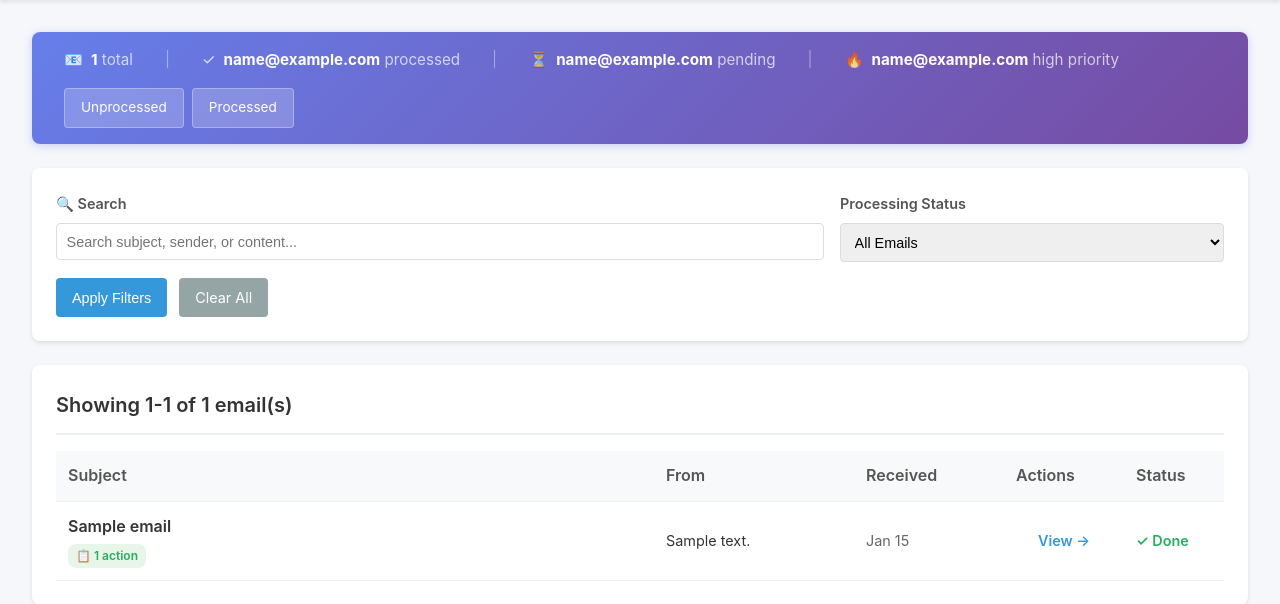
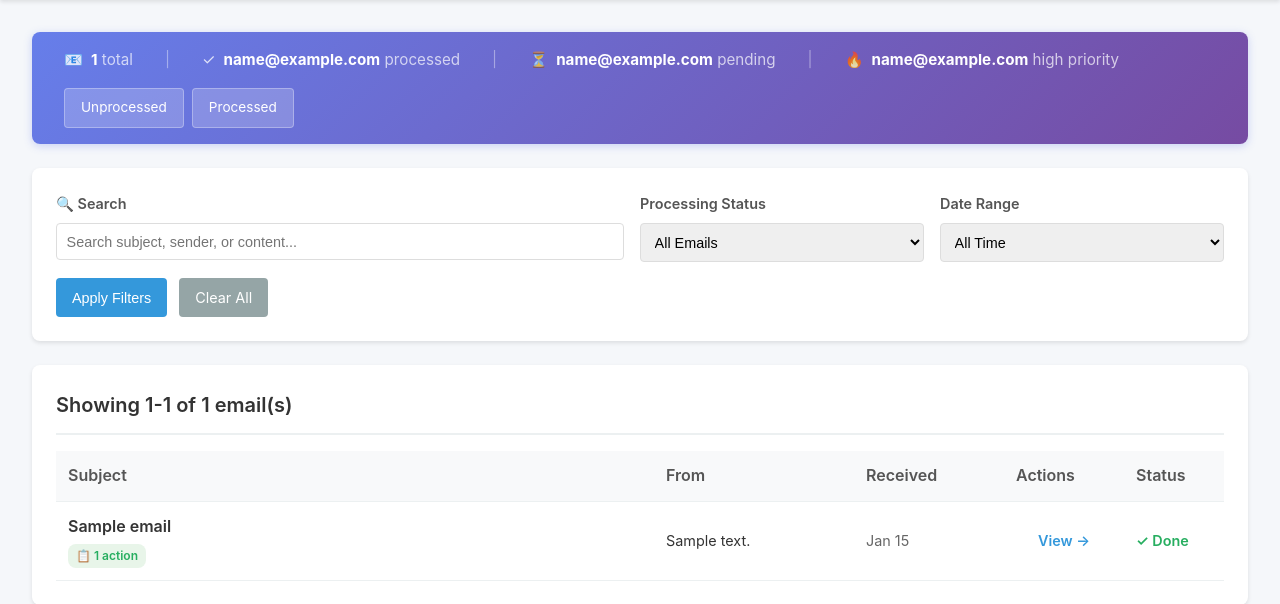
Before and after one commit to blake-perkins/INtelliBOX, a FastAPI app: template src/emailtools/web/templates/emails.html in a window 1280 px wide. Shown: the part 72-676 px from the top of the page. Run offline with FastAPI, Linux system fonts and the light colour scheme; the template is opened without the code that fills it: most values are stand-ins (such as "Sample title", 1, 10 or a date in 2020).

Commit message:
Add date range filtering to emails list
- Add 'days' parameter to filter emails by date range
- Add date range dropdown (24h, 7d, 30d, 90d)
- Update clear filters logic to include date filter

Co-Authored-By: Claude Sonnet 4.5 <noreply@anthropic.com>

```diff
--- a/src/emailtools/web/app.py
+++ b/src/emailtools/web/app.py
@@ -284,6 +284,7 @@ async def list_emails(
     request: Request,
     search: Optional[str] = None,
     processed: Optional[str] = None,
+    days: Optional[int] = None,
     page: int = Query(1, ge=1)
 ):
     """List all emails."""
@@ -317,6 +318,11 @@ async def list_emails(
         elif processed == "false":
             query = query.filter(Email.processed == False)
 
+        # Date range filter
+        if days:
+            cutoff_date = datetime.utcnow() - timedelta(days=days)
+            query = query.filter(Email.received_date >= cutoff_date)
+
         # Order by received date
         query = query.order_by(desc(Email.received_date))
 
@@ -332,6 +338,7 @@ async def list_emails(
             "emails": emails,
             "search": search,
             "processed": processed,
+            "days": days,
             "page": page,
             "total_pages": total_pages,
             "total_count": total_count,
--- a/src/emailtools/web/templates/emails.html
+++ b/src/emailtools/web/templates/emails.html
@@ -46,7 +46,7 @@
 <!-- Search and Filters -->
 <div class="card" style="margin-bottom: 1.5rem;">
     <form method="get" style="display: grid; gap: 1rem;">
-        <div style="display: grid; grid-template-columns: 2fr 1fr; gap: 1rem;">
+        <div style="display: grid; grid-template-columns: 2fr 1fr 1fr; gap: 1rem;">
             <!-- Search -->
             <div>
                 <label style="display: block; margin-bottom: 0.5rem; font-weight: 600; font-size: 0.9rem; color: #555;">🔍 Search</label>
@@ -66,12 +66,24 @@
                     <option value="false" {% if processed == 'false' %}selected{% endif %}>Unprocessed</option>
                 </select>
             </div>
+
+            <!-- Date Range -->
+            <div>
+                <label style="display: block; margin-bottom: 0.5rem; font-weight: 600; font-size: 0.9rem; color: #555;">Date Range</label>
+                <select name="days" style="width: 100%; padding: 0.6rem; border: 1px solid #ddd; border-radius: 4px; font-size: 0.9rem;">
+                    <option value="">All Time</option>
+                    <option value="1" {% if days == 1 %}selected{% endif %}>Last 24 Hours</option>
+                    <option value="7" {% if days == 7 %}selected{% endif %}>Last 7 Days</option>
+                    <option value="30" {% if days == 30 %}selected{% endif %}>Last 30 Days</option>
+                    <option value="90" {% if days == 90 %}selected{% endif %}>Last 90 Days</option>
+                </select>
+            </div>
         </div>
 
         <!-- Action Buttons -->
         <div style="display: flex; gap: 0.75rem;">
             <button type="submit" class="btn btn-primary">Apply Filters</button>
-            {% if search or processed %}
+            {% if search or processed or days %}
             <a href="/emails" class="btn" style="background: #95a5a6; color: white;">Clear All</a>
             {% endif %}
         </div>
```
